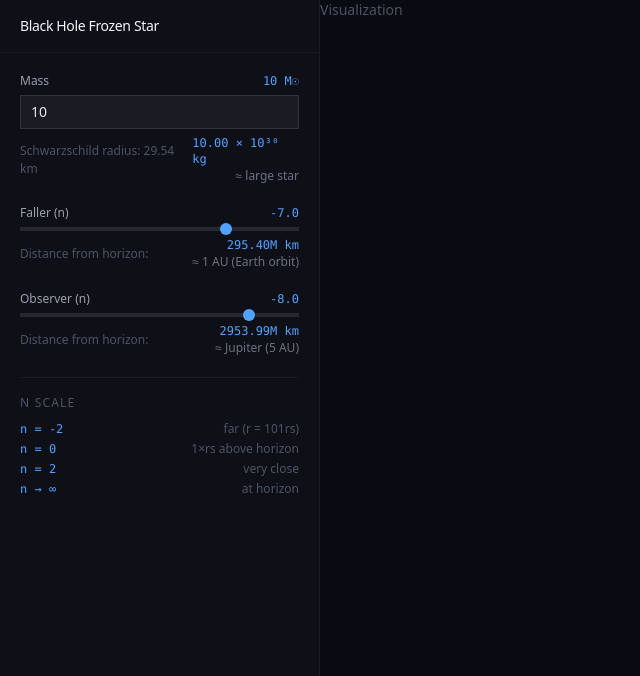
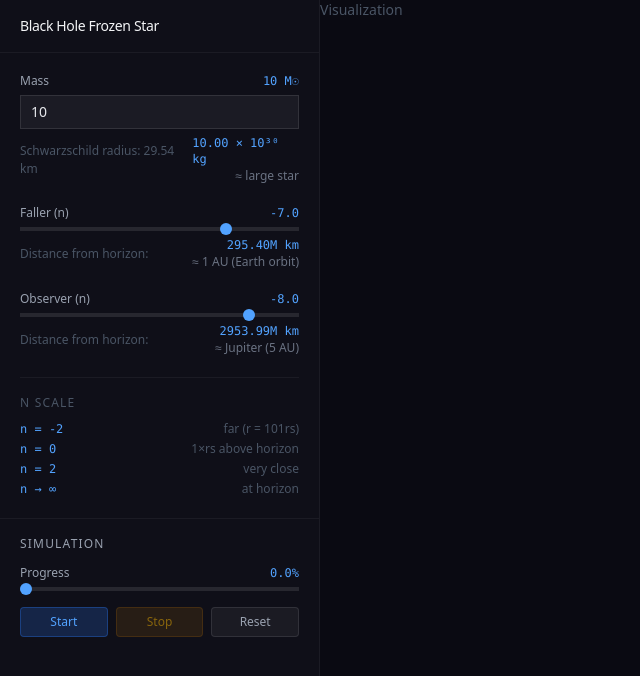
Before and after one commit to mvelinsky/frozen-stars, a Vue app: page / in a window 1280 px wide. Shown: the top 676 px of the page, without its empty margins (0-640 px from the left). Built offline with nearby package versions, Linux system fonts and the light colour scheme.

Commit message:
simulation controls

```diff
--- a/src/App.vue
+++ b/src/App.vue
@@ -1,7 +1,7 @@
 <script setup lang="ts">
 import { ref, watch } from 'vue'
 import { BlackHoleEngine } from './engine/BlackHoleEngine'
-import Controls from './components/Controls.vue'
+import Aside from './components/Aside.vue'
 
 // Configuration
 const mass = ref<number>(10)
@@ -25,14 +25,12 @@ watch([nFaller, nObserver], () => {
 
 <template>
   <div class="h-screen bg-[#0a0a12] text-gray-100 flex">
-    <!-- Controls Sidebar -->
-    <div class="w-80 h-full bg-[#0f0f18] border-r border-white/5 flex flex-col">
-      <Controls
-        v-model:mass="mass"
-        v-model:nFaller="nFaller"
-        v-model:nObserver="nObserver"
-      />
-    </div>
+    <!-- Sidebar -->
+    <Aside
+      v-model:mass="mass"
+      v-model:n-faller="nFaller"
+      v-model:n-observer="nObserver"
+    />
 
     <!-- Visualization Area -->
     <div class="flex-1 bg-[#0a0a12]">
--- /dev/null
+++ b/src/components/Aside.vue
@@ -0,0 +1,73 @@
+<script setup lang="ts">
+import { ref, watch } from 'vue'
+import { BlackHoleEngine } from '../engine/BlackHoleEngine'
+import Controls from './Controls.vue'
+import SimulationControls from './SimulationControls.vue'
+
+const props = defineProps<{
+  mass: number
+  nFaller: number
+  nObserver: number
+}>()
+
+const emit = defineEmits<{
+  'update:mass': [value: number]
+  'update:nFaller': [value: number]
+  'update:nObserver': [value: number]
+}>()
+
+// Engine instance
+const engine = ref<BlackHoleEngine>(new BlackHoleEngine({
+  nFaller: props.nFaller,
+  nObserver: props.nObserver,
+}))
+
+// Recreate engine when config changes
+watch([() => props.nFaller, () => props.nObserver], () => {
+  engine.value = new BlackHoleEngine({
+    nFaller: props.nFaller,
+    nObserver: props.nObserver,
+  })
+})
+
+function updateMass(value: number) {
+  emit('update:mass', value)
+}
+
+function updateFaller(value: number) {
+  emit('update:nFaller', value)
+}
+
+function updateObserver(value: number) {
+  emit('update:nObserver', value)
+}
+</script>
+
+<template>
+  <div class="w-80 h-full bg-[#0f0f18] border-r border-white/5 flex flex-col">
+    <!-- Header -->
+    <header class="px-5 py-4 border-b border-white/5">
+      <h1 class="text-sm font-medium tracking-tight">Black Hole Frozen Star</h1>
+    </header>
+
+    <!-- Scrollable content -->
+    <div class="flex-1 overflow-y-auto">
+      <Controls
+        :mass="mass"
+        :n-faller="nFaller"
+        :n-observer="nObserver"
+        @update:mass="updateMass"
+        @update:n-faller="updateFaller"
+        @update:n-observer="updateObserver"
+      />
+
+      <!-- Simulation Section -->
+      <div class="px-5 pb-5 border-t border-white/5">
+        <div class="pt-4">
+          <h2 class="text-[12px] font-medium text-gray-400 mb-3 uppercase tracking-widest">Simulation</h2>
+          <SimulationControls />
+        </div>
+      </div>
+    </div>
+  </div>
+</template>
--- a/src/components/Controls.vue
+++ b/src/components/Controls.vue
@@ -30,15 +30,8 @@ function onUpdateObserver(value: number) {
 </script>
 
 <template>
-  <div class="flex flex-col h-full">
-    <!-- Header -->
-    <header class="px-5 py-4 border-b border-white/5">
-      <h1 class="text-sm font-medium tracking-tight">Black Hole Frozen Star</h1>
-    </header>
-
-    <!-- Controls -->
-    <div class="flex-1 overflow-y-auto p-5 space-y-5">
-      <!-- Mass Input -->
+  <div class="p-5 space-y-5">
+    <!-- Mass Input -->
     <div class="flex flex-col gap-1.5">
       <label class="flex justify-between items-center text-xs">
         <span class="text-gray-400">Mass</span>
@@ -123,7 +116,6 @@ function onUpdateObserver(value: number) {
         </div>
       </div>
     </div>
-    </div>
   </div>
 </template>
 
--- /dev/null
+++ b/src/components/SimulationControls.vue
@@ -0,0 +1,63 @@
+<script setup lang="ts">
+import { ref } from 'vue'
+
+const progress = ref<number>(0)
+const isRunning = ref<boolean>(false)
+
+function start() {
+  isRunning.value = true
+}
+
+function stop() {
+  isRunning.value = false
+}
+
+function reset() {
+  isRunning.value = false
+  progress.value = 0
+}
+</script>
+
+<template>
+  <div class="space-y-4">
+    <!-- Progress Slider -->
+    <div class="flex flex-col gap-1.5">
+      <label class="flex justify-between items-center text-xs">
+        <span class="text-gray-400">Progress</span>
+        <span class="font-mono text-blue-400">{{ progress.toFixed(1) }}%</span>
+      </label>
+      <input
+        v-model.number="progress"
+        type="range"
+        min="0"
+        max="100"
+        step="0.1"
+        class="w-full h-1 bg-white/10 appearance-none cursor-pointer [&::-webkit-slider-thumb]:appearance-none [&::-webkit-slider-thumb]:w-3 [&::-webkit-slider-thumb]:h-3 [&::-webkit-slider-thumb]:bg-blue-400 [&::-webkit-slider-thumb]:rounded-full [&::-moz-range-thumb]:w-3 [&::-moz-range-thumb]:h-3 [&::-moz-range-thumb]:bg-blue-400 [&::-moz-range-thumb]:rounded-full [&::-moz-range-thumb]:border-0"
+      />
+    </div>
+
+    <!-- Control Buttons -->
+    <div class="flex gap-2">
+      <button
+        @click="start"
+        :disabled="isRunning"
+        class="flex-1 px-3 py-1.5 text-xs font-medium bg-blue-500/20 text-blue-400 border border-blue-500/30 rounded hover:bg-blue-500/30 disabled:opacity-50 disabled:cursor-not-allowed transition-colors"
+      >
+        Start
+      </button>
+      <button
+        @click="stop"
+        :disabled="!isRunning"
+        class="flex-1 px-3 py-1.5 text-xs font-medium bg-amber-500/20 text-amber-400 border border-amber-500/30 rounded hover:bg-amber-500/30 disabled:opacity-50 disabled:cursor-not-allowed transition-colors"
+      >
+        Stop
+      </button>
+      <button
+        @click="reset"
+        class="flex-1 px-3 py-1.5 text-xs font-medium bg-white/5 text-gray-400 border border-white/10 rounded hover:bg-white/10 transition-colors"
+      >
+        Reset
+      </button>
+    </div>
+  </div>
+</template>
```
